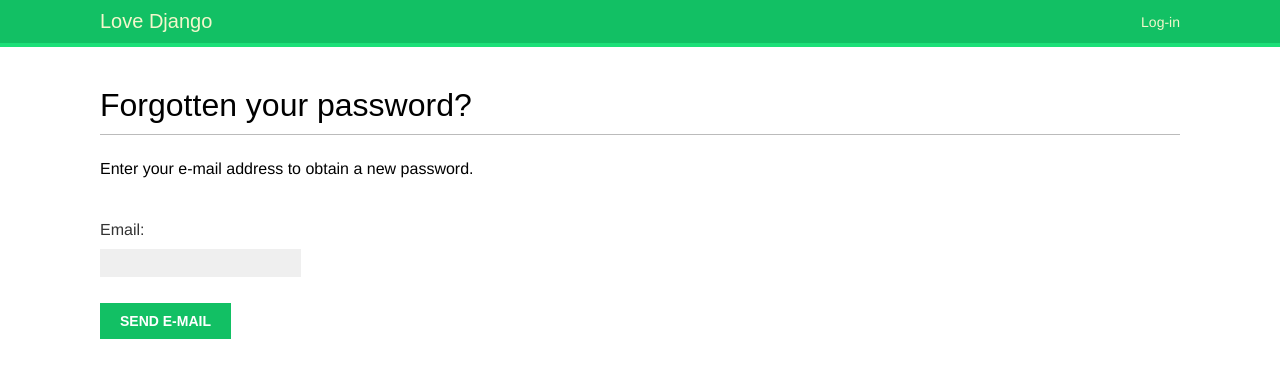
After one commit to mhammed2020/social-website-with-python-, a Django app: page /account/password_reset/ in a window 1280 px wide. The commit adds this page. Shown: the top 378 px of the page. Run offline with Django 3.2, Linux system fonts and the light colour scheme; some web fonts are replaced.

Commit message:
Reset password part 1

```diff
--- a/account/templates/base.html
+++ b/account/templates/base.html
@@ -9,7 +9,7 @@
 </head>
 <body>
 <div id="header">
-<span class="logo">Love Django</span>
+<span class="logo"> <a href="#">Love Django</a> </span>
 
 
 {% if request.user.is_authenticated %}
--- /dev/null
+++ b/account/templates/registration/assword_reset_email.html
@@ -0,0 +1,5 @@
+Someone asked for password reset for email {{ email }}. Follow the
+link below:
+{{ protocol }}://{{ domain }}{% url "password_reset_confirm"
+uidb64=uid token=token %}
+Your username, in case you've forgotten: {{ user.get_username }}
--- /dev/null
+++ b/account/templates/registration/password_reset_form.html
@@ -0,0 +1,11 @@
+{% extends "base.html" %}
+{% block title %}Reset your password{% endblock %}
+{% block content %}
+<h1>Forgotten your password?</h1>
+<p>Enter your e-mail address to obtain a new password.</p>
+<form method="post">
+{{ form.as_p }}
+<p><input type="submit" value="Send e-mail"></p>
+{% csrf_token %}
+</form>
+{% endblock %}
--- a/account/urls.py
+++ b/account/urls.py
@@ -16,4 +16,18 @@ name='password_change'),
 path('password_change/done/',
 auth_views.PasswordChangeDoneView.as_view(),
 name='password_change_done'),
+
+# reset password urls
+path('password_reset/',
+auth_views.PasswordResetView.as_view(),
+name='password_reset'),
+path('password_reset/done/',
+auth_views.PasswordResetDoneView.as_view(),
+name='password_reset_done'),
+path('reset/<uidb64>/<token>/',
+auth_views.PasswordResetConfirmView.as_view(),
+name='password_reset_confirm'),
+path('reset/done/',
+auth_views.PasswordResetCompleteView.as_view(),
+name='password_reset_complete'),
 ]
```
Also changed, not shown: db.sqlite3.
